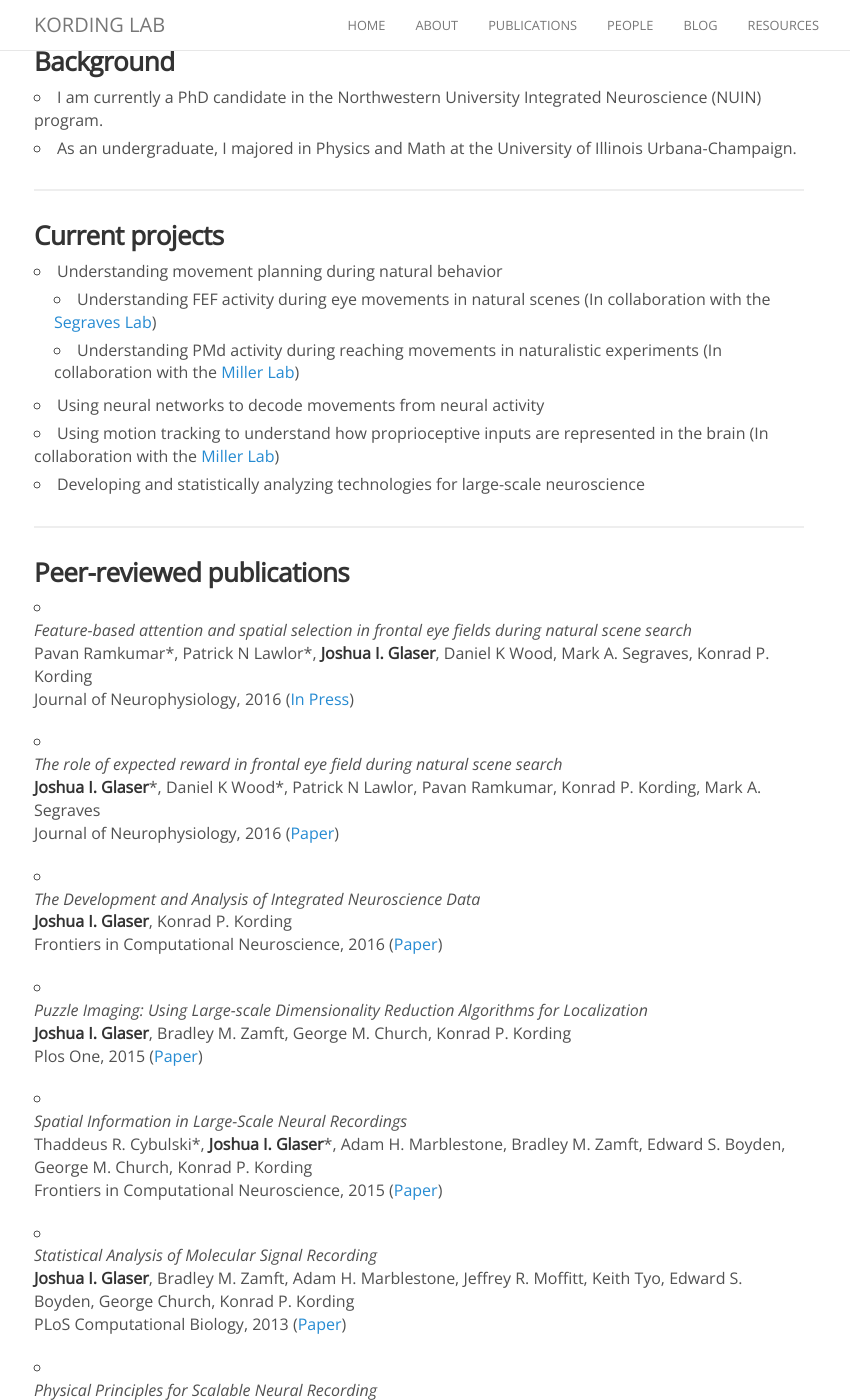
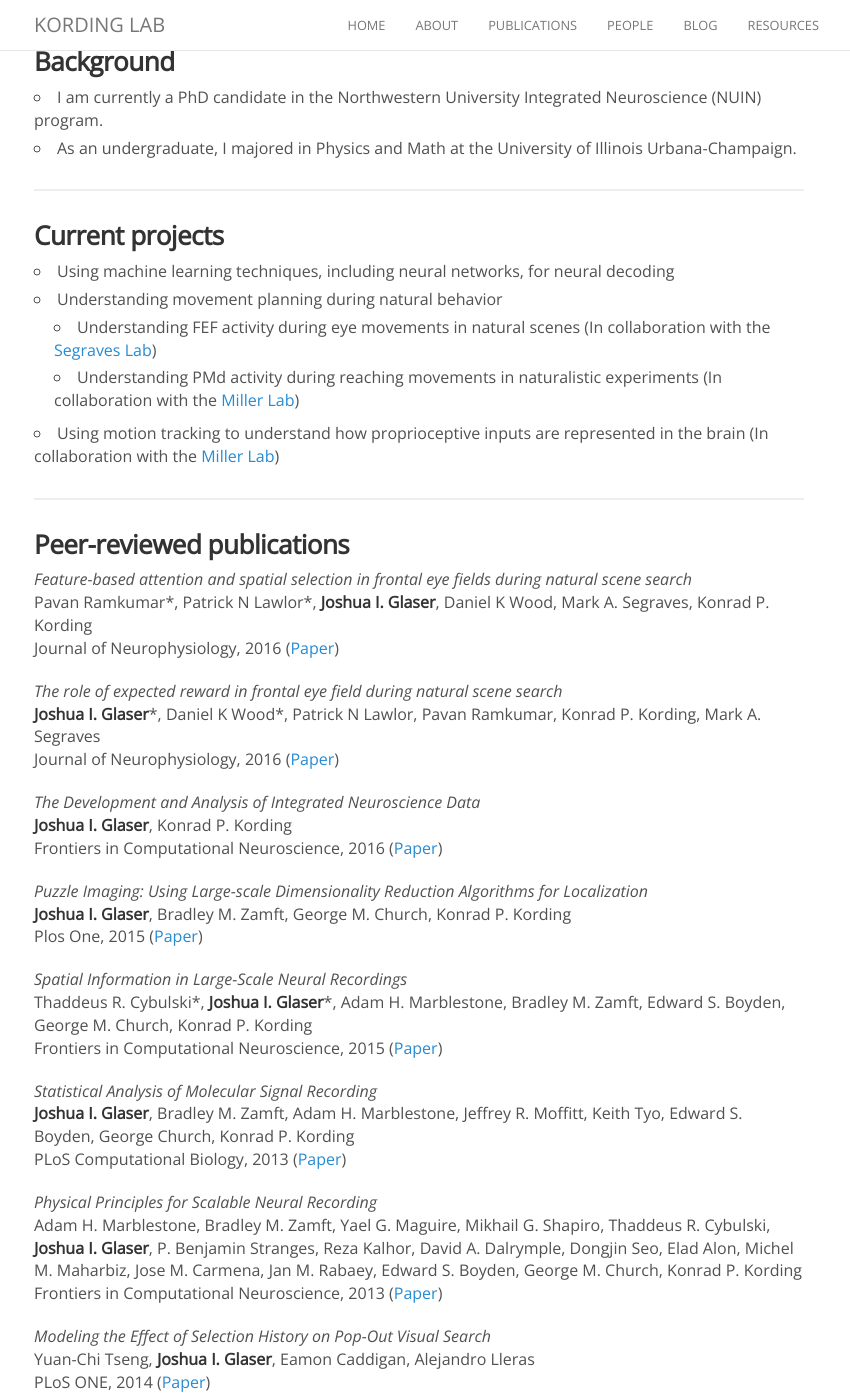
Before and after one commit to KordingLab/KordingLab.github.io, a Jekyll site: the page built from _people/josh_glaser.md, in a window 1280 px wide and 1400 px high, scrolled down 514 px. Shown: the whole window, without its empty margins (221-1071 px from the left). Built offline with Jekyll 4.4.1, drawn with Linux system fonts in a browser that asks for light colours; nearby versions of some CDN libraries; comment, search, counter and statistics services are not loaded.

Commit message:
Update josh_glaser.md

```diff
--- a/_people/josh_glaser.md
+++ b/_people/josh_glaser.md
@@ -27,54 +27,53 @@ joined: 2012
 
 ### Current projects
 
+* Using machine learning techniques, including neural networks, for neural decoding<br>
 * Understanding movement planning during natural behavior<br>
   * Understanding FEF activity during eye movements in natural scenes (In collaboration with the [Segraves Lab](http://sites.northwestern.edu/segraves-lab/))<br>
   * Understanding PMd activity during reaching movements in naturalistic experiments (In collaboration with the [Miller Lab](http://labs.feinberg.northwestern.edu/lee-miller/index.html))<br>
-* Using neural networks to decode movements from neural activity
 * Using motion tracking to understand how proprioceptive inputs are represented in the brain (In collaboration with the [Miller Lab](http://labs.feinberg.northwestern.edu/lee-miller/index.html))<br>
-* Developing and statistically analyzing technologies for large-scale neuroscience
 
 <hr>
 
 ### Peer-reviewed publications
 
-* _Feature-based attention and spatial selection in frontal eye fields during natural scene search_<br>
+_Feature-based attention and spatial selection in frontal eye fields during natural scene search_<br>
 Pavan Ramkumar\*, Patrick N Lawlor\*, **Joshua I. Glaser**, Daniel K Wood, Mark A. Segraves, Konrad P. Kording<br>
-Journal of Neurophysiology, 2016 ([In Press](http://jn.physiology.org/content/early/2016/06/01/jn.01044.2015))
+Journal of Neurophysiology, 2016 ([Paper](http://jn.physiology.org/content/116/3/1328))
 
-* _The role of expected reward in frontal eye field during natural scene search_<br>
+_The role of expected reward in frontal eye field during natural scene search_<br>
 **Joshua I. Glaser**\*, Daniel K Wood\*, Patrick N Lawlor, Pavan Ramkumar, Konrad P. Kording, Mark A. Segraves<br>
 Journal of Neurophysiology, 2016 ([Paper](http://jn.physiology.org/content/116/2/645))
 
-* _The Development and Analysis of Integrated Neuroscience Data_<br>
+_The Development and Analysis of Integrated Neuroscience Data_<br>
 **Joshua I. Glaser**, Konrad P. Kording<br>
 Frontiers in Computational Neuroscience, 2016 ([Paper](http://journal.frontiersin.org/article/10.3389/fncom.2016.00011/full))
 
-* _Puzzle Imaging: Using Large-scale Dimensionality Reduction Algorithms for Localization_<br>
+_Puzzle Imaging: Using Large-scale Dimensionality Reduction Algorithms for Localization_<br>
   **Joshua I. Glaser**, Bradley M. Zamft, George M. Church, Konrad P. Kording<br>
   Plos One, 2015 ([Paper](http://journals.plos.org/plosone/article?id=10.1371/journal.pone.0131593))
 
-* _Spatial Information in Large-Scale Neural Recordings_<br>
+_Spatial Information in Large-Scale Neural Recordings_<br>
 Thaddeus R. Cybulski\*, **Joshua I. Glaser**\*, Adam H. Marblestone, Bradley M. Zamft, Edward S. Boyden, George M. Church, Konrad P. Kording<br>
 Frontiers in Computational Neuroscience, 2015 ([Paper](http://journal.frontiersin.org/article/10.3389/fncom.2014.00172/full))
 
-* _Statistical Analysis of Molecular Signal Recording_<br>
+_Statistical Analysis of Molecular Signal Recording_<br>
 **Joshua I. Glaser**, Bradley M. Zamft, Adam H. Marblestone, Jeffrey R. Moffitt, Keith Tyo, Edward S. Boyden, George Church, Konrad P. Kording<br>
 PLoS Computational Biology, 2013 ([Paper](http://journals.plos.org/ploscompbiol/article?id=10.1371/journal.pcbi.1003145))
 
-* _Physical Principles for Scalable Neural Recording_<br>
+_Physical Principles for Scalable Neural Recording_<br>
 Adam H. Marblestone, Bradley M. Zamft, Yael G. Maguire, Mikhail G. Shapiro, Thaddeus R. Cybulski, **Joshua I. Glaser**, P. Benjamin Stranges, Reza Kalhor, David A. Dalrymple, Dongjin Seo, Elad Alon, Michel M. Maharbiz, Jose M. Carmena, Jan M. Rabaey, Edward S. Boyden, George M. Church, Konrad P. Kording<br>
 Frontiers in Computational Neuroscience, 2013 ([Paper](http://journal.frontiersin.org/article/10.3389/fncom.2013.00137/abstract))
 
-* _Modeling the Effect of Selection History on Pop-Out Visual Search_<br>
+_Modeling the Effect of Selection History on Pop-Out Visual Search_<br>
 Yuan-Chi Tseng, **Joshua I. Glaser**, Eamon Caddigan, Alejandro Lleras<br>
 PLoS ONE, 2014 ([Paper](http://www.plosone.org/article/info%3Adoi%2F10.1371%2Fjournal.pone.0089996))
 
-* _Serotonin Affects Movement Gain Control in the Spinal Cord_<br>
+_Serotonin Affects Movement Gain Control in the Spinal Cord_<br>
 Kunlin Wei, **Joshua I. Glaser**, Linna Deng, Christopher K. Thompson, Ian H. Stevenson, Qining Wang, Thomas George Hornby, Charles J. Heckman, Konrad P. Kording<br>
-Journal of Neuroscience, 2014 ([Abstract](http://www.jneurosci.org/content/34/38/12690.short))
+Journal of Neuroscience, 2014 ([Paper](http://www.jneurosci.org/content/34/38/12690.short))
 
-* _Adoption of a High-Impact Innovation in a Homogeneous Population_<br>
+_Adoption of a High-Impact Innovation in a Homogeneous Population_<br>
 Curtis H. Weiss, Julia Poncela-Casasnovas, **Joshua I. Glaser**, Adam R. Pah, Stephen D. Persell, David W. Baker, Richard G. Wunderink, and Luís A. Nunes Amaral<br>
 Physical Review X, 2014 ([Paper](http://journals.aps.org/prx/abstract/10.1103/PhysRevX.4.041008))
 
```
